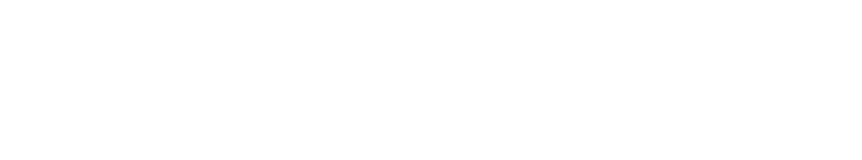
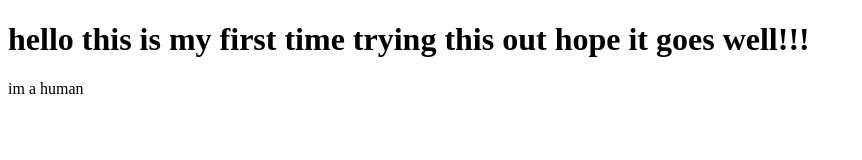
Before and after one commit to AppleSugar69/test-website, a plain HTML site: page index.html in a window 1280 px wide. Shown: the whole page, without its empty margins (0-862 px from the left). Drawn offline with Linux system fonts and the light colour scheme.

Commit message:
added content to index.html

```diff
--- a/index.html
+++ b/index.html
@@ -6,6 +6,8 @@
     <title>Document</title>
 </head>
 <body>
+    <h1> hello this is my first time trying this out hope it goes well!!!</h1>
+    <p>im a human</p>
 
 </body>
 </html>
```
